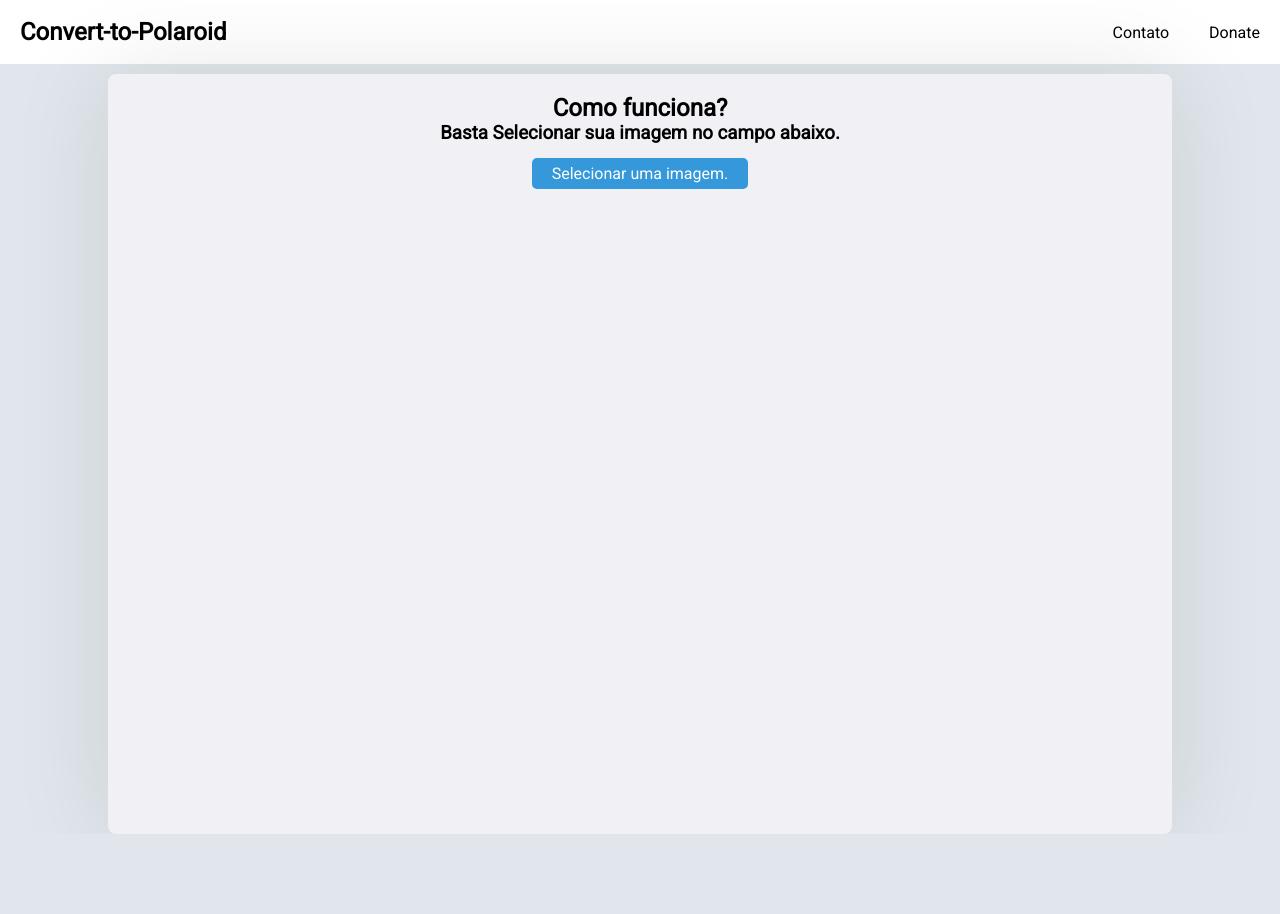
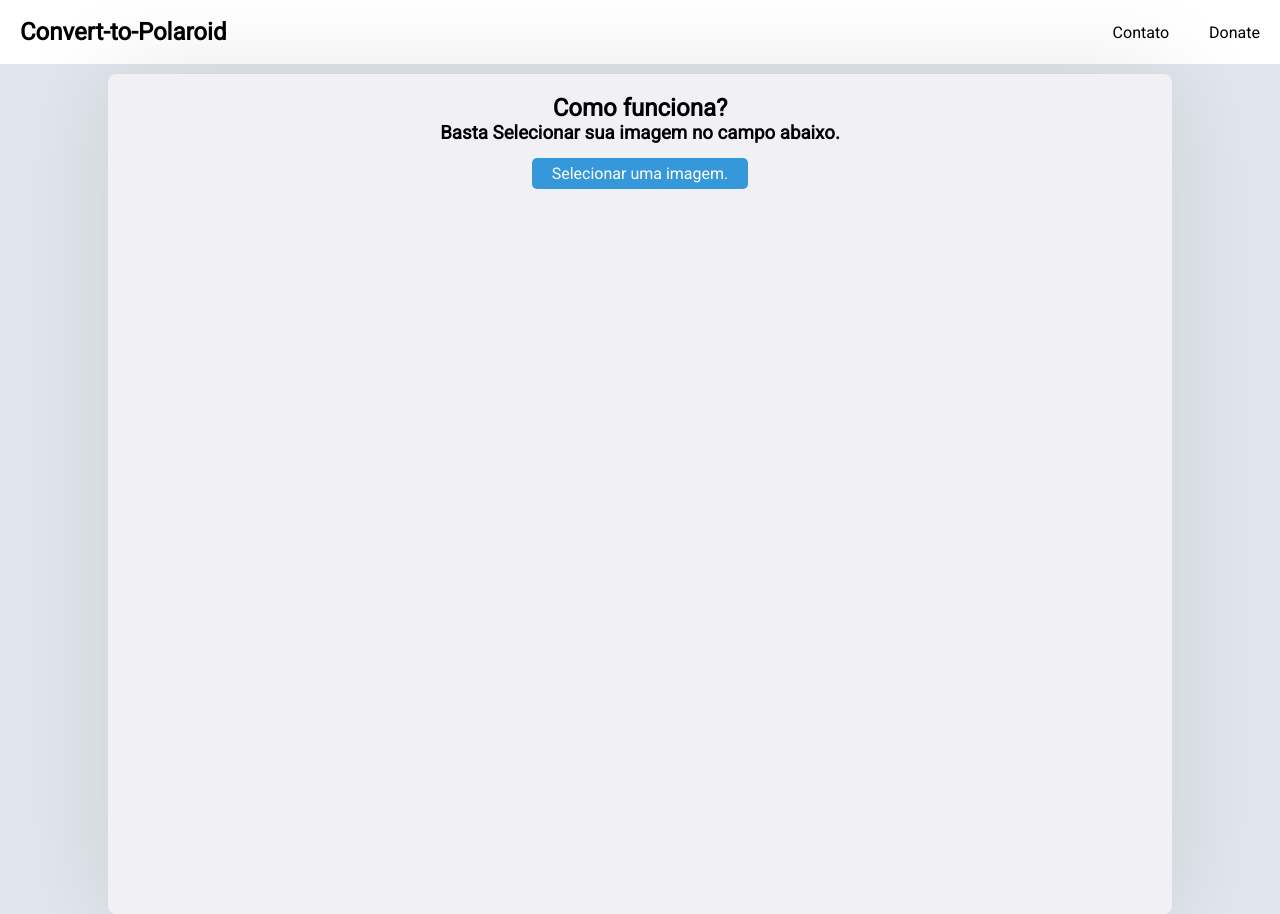
Before and after one commit to renanguerra/convert-to-polaroid, a React (Create React App) app: page / in a window 1280 px wide. Before the commit the page ends 834 px from the top, so only its background shows below. Built offline with nearby package versions, Linux system fonts and the light colour scheme.

Commit message:
sytle polaroid

```diff
--- a/src/components/polaroid.css
+++ b/src/components/polaroid.css
@@ -42,18 +42,16 @@
         height:410px;
     }
  }
-@media (min-width:600px) { /* portrait tablets, portrait iPad, e-readers (Nook/Kindle), landscape 800x480 phones (Android) */ }
-@media (min-width:801px) { /* tablet, landscape iPad, lo-res laptops ands desktops */ }
-@media (min-width:1025px) { /* big landscape tablets, laptops, and desktops */ }
 
 @media (min-width:1281px) {
 .main-polaroid{
-    margin-left: 30vw;
+    margin-left: 27vw;
     margin-top: 40px;
 }
+
 .polaroid{
     float: left;
-    padding: 10px 10px 35px 10px;
+    padding: 15px 15px 50px 15px;
     background: #eee;
     border: 1px solid #fff;
     margin-bottom: 15px;
--- a/src/pages/App.css
+++ b/src/pages/App.css
@@ -33,7 +33,7 @@ body{
   margin: auto;
   margin-top: 10px;
   width: 80%;
-  height: 90vh;
+  min-height: 100vh;
   background-color: #f0f0f5;;
   box-shadow: 0 0 100px rgba(0 , 0 , 0 , 0.1);
   border-radius: 8px;
```
